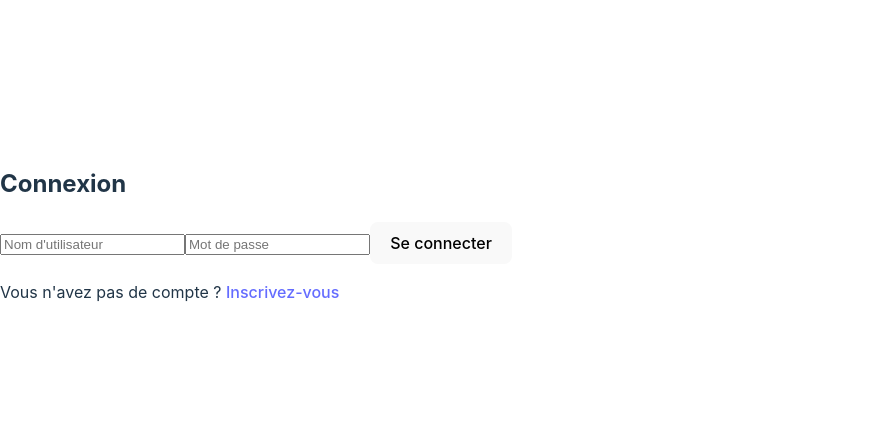
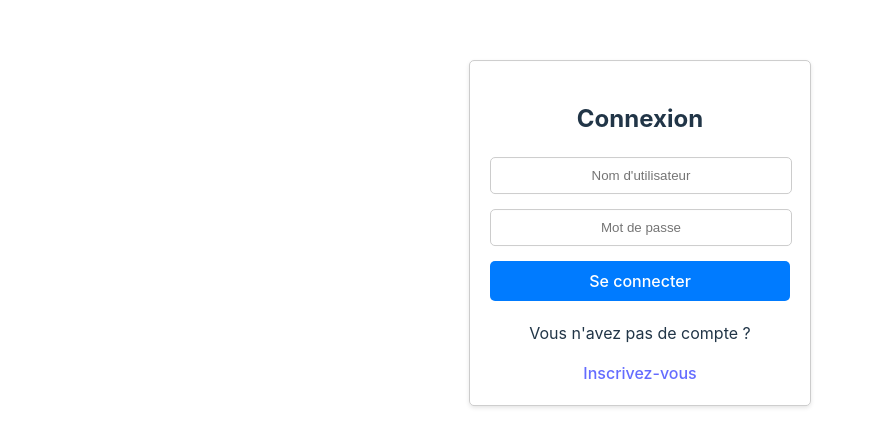
Before and after one commit to AntoineAvn/IPPSI-Leboncoin_TP, a React (Vite) app in the folder front/: page / in a window 1280 px wide. Shown: the part 167-614 px from the top of the page, without its empty margins (0-874 px from the left). Built offline with nearby package versions, Linux system fonts and the light colour scheme.

Commit message:
style login register et routes

```diff
--- /dev/null
+++ b/front/src/pages/authentification/Login.css
@@ -0,0 +1,54 @@
+.login-container {
+    width: 300px;
+    margin: 0 auto;
+    padding: 20px;
+    border: 1px solid #ccc;
+    border-radius: 5px;
+    box-shadow: 0 2px 4px rgba(0, 0, 0, 0.1);
+    position: absolute;
+    top: 50%;
+    left: 50%;
+    transform: translate(-50%, -50%);
+    text-align: center; /* Ajout du centrage horizontal */
+  }
+
+  .login-container h2 {
+    font-size: 24px;
+    margin-bottom: 20px;
+  }
+
+  .login-container input {
+    width: calc(100% - 20px); /* Calcul de la largeur avec marges */
+    padding: 10px;
+    margin-bottom: 15px;
+    border: 1px solid #ccc;
+    border-radius: 5px;
+    text-align: center; /* Centrage horizontal du texte */
+  }
+
+  .login-container button {
+    width: 100%;
+    padding: 10px;
+    background-color: #007bff;
+    color: #fff;
+    border: none;
+    border-radius: 5px;
+    cursor: pointer;
+  }
+
+  .login-container button:hover {
+    background-color: #0056b3;
+  }
+
+  .login-container p {
+    margin-top: 20px;
+  }
+
+  .login-container p a {
+    color: #007bff;
+    text-decoration: none;
+  }
+
+  .login-container p a:hover {
+    text-decoration: underline;
+  }
--- a/front/src/pages/authentification/Login.jsx
+++ b/front/src/pages/authentification/Login.jsx
@@ -1,5 +1,5 @@
-
-import { useState } from 'react';
+import React, { useState } from 'react';
+import './Login.css'; // Importer le fichier CSS
 
 const LoginPage = () => {
   const [username, setUsername] = useState('');
@@ -13,7 +13,7 @@ const LoginPage = () => {
   };
 
   return (
-    <div>
+    <div className="login-container"> {/* Ajouter une classe pour appliquer les styles */}
       <h2>Connexion</h2>
       <form onSubmit={handleSubmit}>
         <input
@@ -28,9 +28,10 @@ const LoginPage = () => {
           value={password}
           onChange={(e) => setPassword(e.target.value)}
         />
-        <button type="submit">Se connecter</button>
+        <button type="submit">Se connecter</button> {/* Bouton de connexion */}
       </form>
-      <p>Vous n&apos;avez pas de compte ? <a href="/signup">Inscrivez-vous</a></p>
+      <p>Vous n&apos;avez pas de compte ? </p>
+      <a href="/register">Inscrivez-vous</a> {/* Lien vers la page d'inscription */}
     </div>
   );
 };
--- a/front/src/pages/authentification/Register.jsx
+++ b/front/src/pages/authentification/Register.jsx
@@ -1,4 +1,6 @@
-import { useState } from 'react';
+import React, { useState } from 'react';
+import { Link } from 'react-router-dom'; // Importez Link depuis react-router-dom
+import './Login.css';
 
 const RegisterPage = () => {
   const [username, setUsername] = useState('');
@@ -11,7 +13,7 @@ const RegisterPage = () => {
   };
 
   return (
-    <div>
+    <div className="login-container"> {/* Appliquez la classe commune */}
       <h2>Inscription</h2>
       <form onSubmit={handleSubmit}>
         <input
@@ -26,8 +28,10 @@ const RegisterPage = () => {
           value={password}
           onChange={(e) => setPassword(e.target.value)}
         />
-        <button type="submit">S&apos;inscrire</button>
+        <button type="submit">S'inscrire</button>
       </form>
+      <p>Vous n&apos;avez déjà un compte ? </p>
+      <Link to="/">Connectez vous !</Link> {/* Retour a la page de Login */}
     </div>
   );
 };
```
Also changed, not shown: front/src/pages/authentification/Register.css (added).
